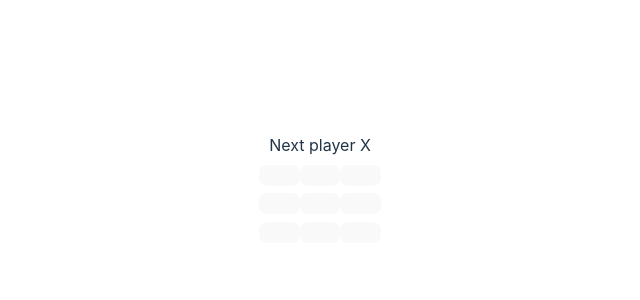
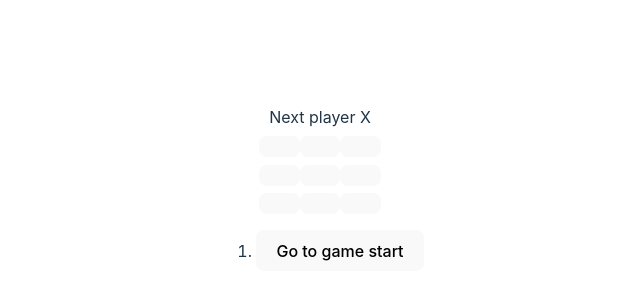
Before and after one commit to ivann1302/Tic-tac-toe, a React (Vite) app: page / in a window 1280 px wide. Shown: the part 204-504 px from the top of the page, without its empty margins (320-960 px from the left). Built offline with nearby package versions, Linux system fonts and the light colour scheme.

Commit message:
add jumpTo function in Game component;

```diff
--- a/src/App.jsx
+++ b/src/App.jsx
@@ -79,7 +79,7 @@
 }
 
 export default function Game() {
-  const [xIsNext, setXIsNext] = useState(true );
+  const [xIsNext, setXIsNext] = useState(true);
   const [history, setHistory] = useState([Array(9).fill(null)]);
   const currentSquares = history[history.length - 1];
 
@@ -88,13 +88,31 @@
     setXIsNext(!xIsNext);
   }
 
+  function jumpTo(nextMove) {
+    // TODO
+  }
+
+  const moves = history.map((squares, move) => {
+    let description;
+    if (move > 0) {
+      description = 'Go to move #' + move;
+    } else {
+      description ='Go to game start';
+    }
+    return (
+      <li>
+        <button onClick ={()=> jumpTo(move)}>{description}</button>
+      </li>
+    )
+  })
+
   return (
     <div className='game'>
       <div className='game-board'>
         <Board xIsNext={xIsNext} squares={currentSquares} onPlay={handlePlay} />
       </div>
     <div className='game-info'>
-      <ol>{/*TODO*/}</ol>
+      <ol>{moves}</ol>
     </div>
     </div>
   );
```
